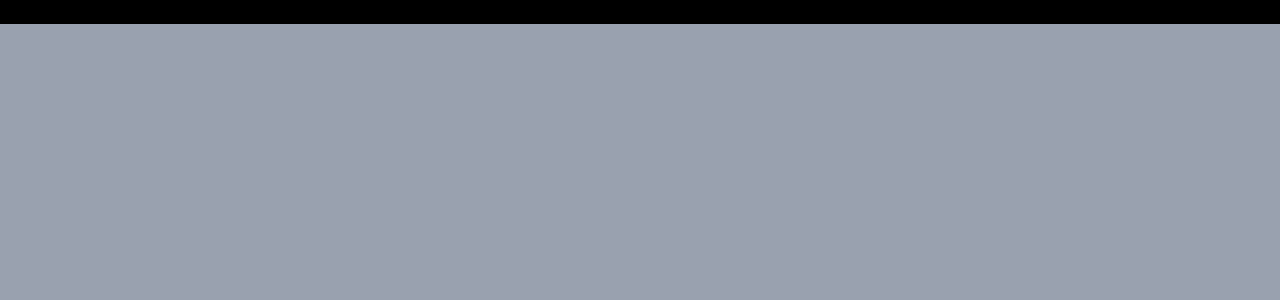
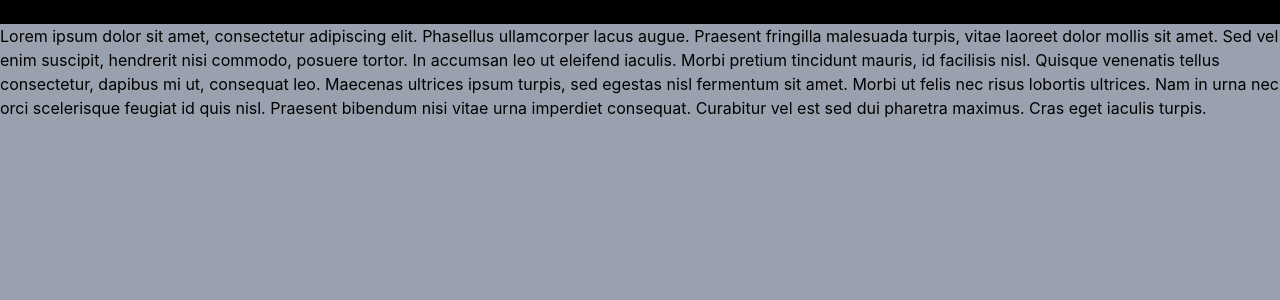
Before and after one commit to Augusto-logo/onebit-Ecommerce, a React (Vite) app: page / in a window 1280 px wide. Shown: the top 300 px of the page. Built offline with nearby package versions, Linux system fonts and the light colour scheme.

Commit message:
Add placeholder text to App component

```diff
--- a/src/App.tsx
+++ b/src/App.tsx
@@ -5,6 +5,7 @@ function App() {
   return (
     <div className='h-screen w-screen bg-gray-400'>
       <Header />
+      Lorem ipsum dolor sit amet, consectetur adipiscing elit. Phasellus ullamcorper lacus augue. Praesent fringilla malesuada turpis, vitae laoreet dolor mollis sit amet. Sed vel enim suscipit, hendrerit nisi commodo, posuere tortor. In accumsan leo ut eleifend iaculis. Morbi pretium tincidunt mauris, id facilisis nisl. Quisque venenatis tellus consectetur, dapibus mi ut, consequat leo. Maecenas ultrices ipsum turpis, sed egestas nisl fermentum sit amet. Morbi ut felis nec risus lobortis ultrices. Nam in urna nec orci scelerisque feugiat id quis nisl. Praesent bibendum nisi vitae urna imperdiet consequat. Curabitur vel est sed dui pharetra maximus. Cras eget iaculis turpis.
     </div>
   )
 }
```
